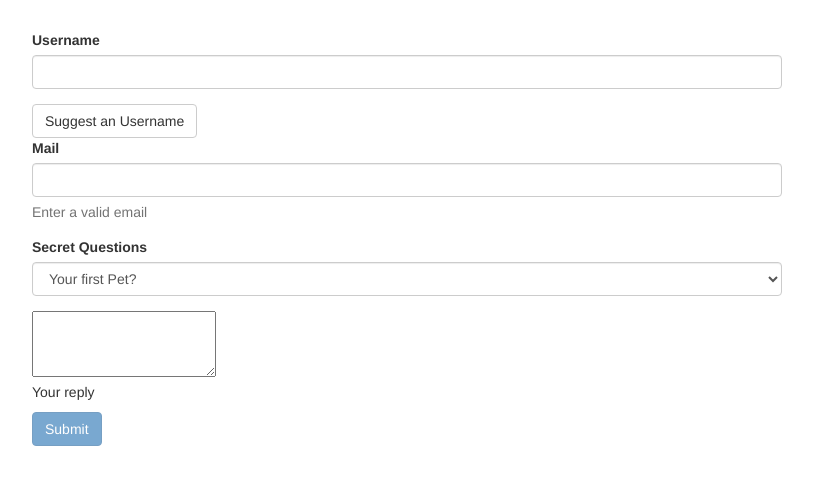
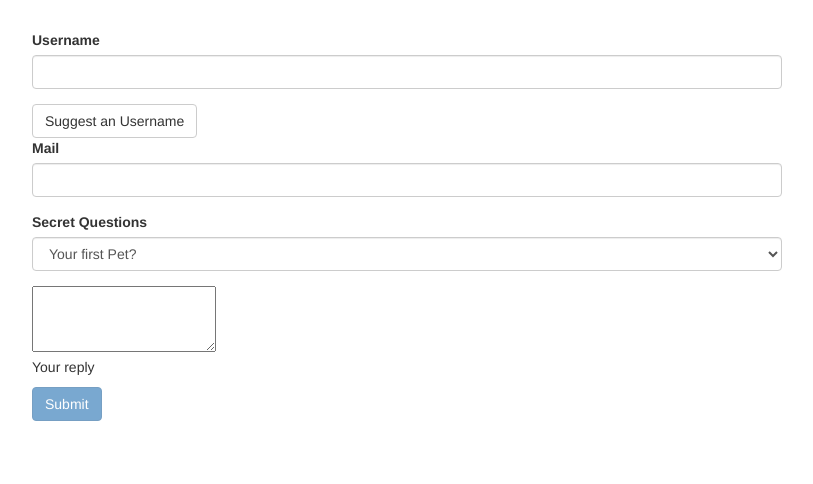
Before and after one commit to dan-kiss-dev-this/angular-forms, an Angular app: page / in a window 1280 px wide. Shown: the top 484 px of the page, without its empty margins (233-1046 px from the left). Built offline with nearby package versions, Linux system fonts and the light colour scheme.

Commit message:
group form controls for error message

```diff
--- a/src/app/app.component.html
+++ b/src/app/app.component.html
@@ -2,7 +2,7 @@
   <div class="row">
     <div class="col-xs-12 col-sm-10 col-md-8 col-sm-offset-1 col-md-offset-2">
       <form (ngSubmit)="onSubmit(f)" #f="ngForm">
-        <div id="user-data">
+        <div id="user-data" ngModelGroup="userData" #userData="ngModelGroup">
           <div class="form-group">
             <label for="username">Username</label>
             <input type="text" id="username" class="form-control" ngModel name="username" required>
@@ -12,7 +12,8 @@
           <div class="form-group">
             <label for="email">Mail</label>
             <input type="email" id="email" class="form-control" ngModel name="email" required email #email="ngModel">
-            <span class="help-block" *ngIf="!email.valid">Enter a valid email</span>
+            <span class="help-block" *ngIf="!userData.valid && userData.touched">Enter a valid form data like
+              email</span>
           </div>
         </div>
         <div class="form-group">
```
